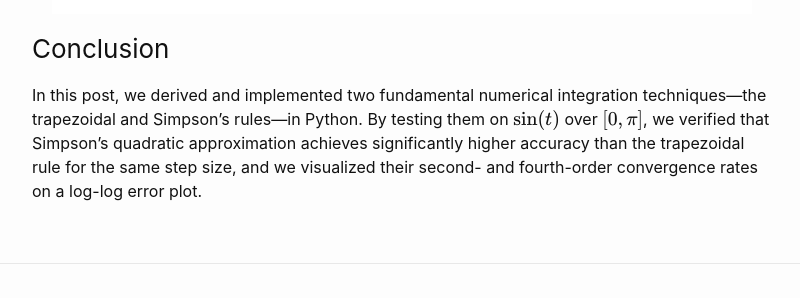
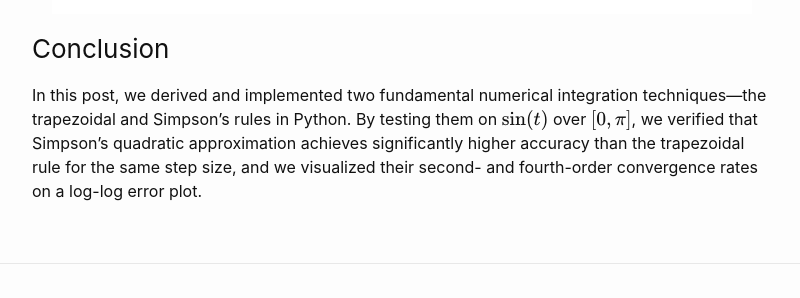
Before and after one commit to sandeep026/sandeep026.github.io, a Jekyll site: the page built from _posts/2023-10-30-p2.md, in a window 1280 px wide and 900 px high, scrolled down 6750 px. Shown: the part 431-729 px from the top of the window, without its empty margins (238-1038 px from the left). Built offline with Jekyll 4.4.1, drawn with Linux system fonts in a browser that asks for light colours; formulas are drawn with MathJax 3.

Commit message:
Update 2023-10-30-p2.md

```diff
--- a/_posts/2023-10-30-p2.md
+++ b/_posts/2023-10-30-p2.md
@@ -258,4 +258,4 @@ plt.show()
 
 ### Conclusion
 
-In this post, we derived and implemented two fundamental numerical integration techniques—the trapezoidal and Simpson's rules—in Python. By testing them on $\sin(t)$ over $[0, \pi]$, we verified that Simpson's quadratic approximation achieves significantly higher accuracy than the trapezoidal rule for the same step size, and we visualized their second- and fourth-order convergence rates on a log-log error plot.
+In this post, we derived and implemented two fundamental numerical integration techniques—the trapezoidal and Simpson's rules in Python. By testing them on $\sin(t)$ over $[0, \pi]$, we verified that Simpson's quadratic approximation achieves significantly higher accuracy than the trapezoidal rule for the same step size, and we visualized their second- and fourth-order convergence rates on a log-log error plot.
```
